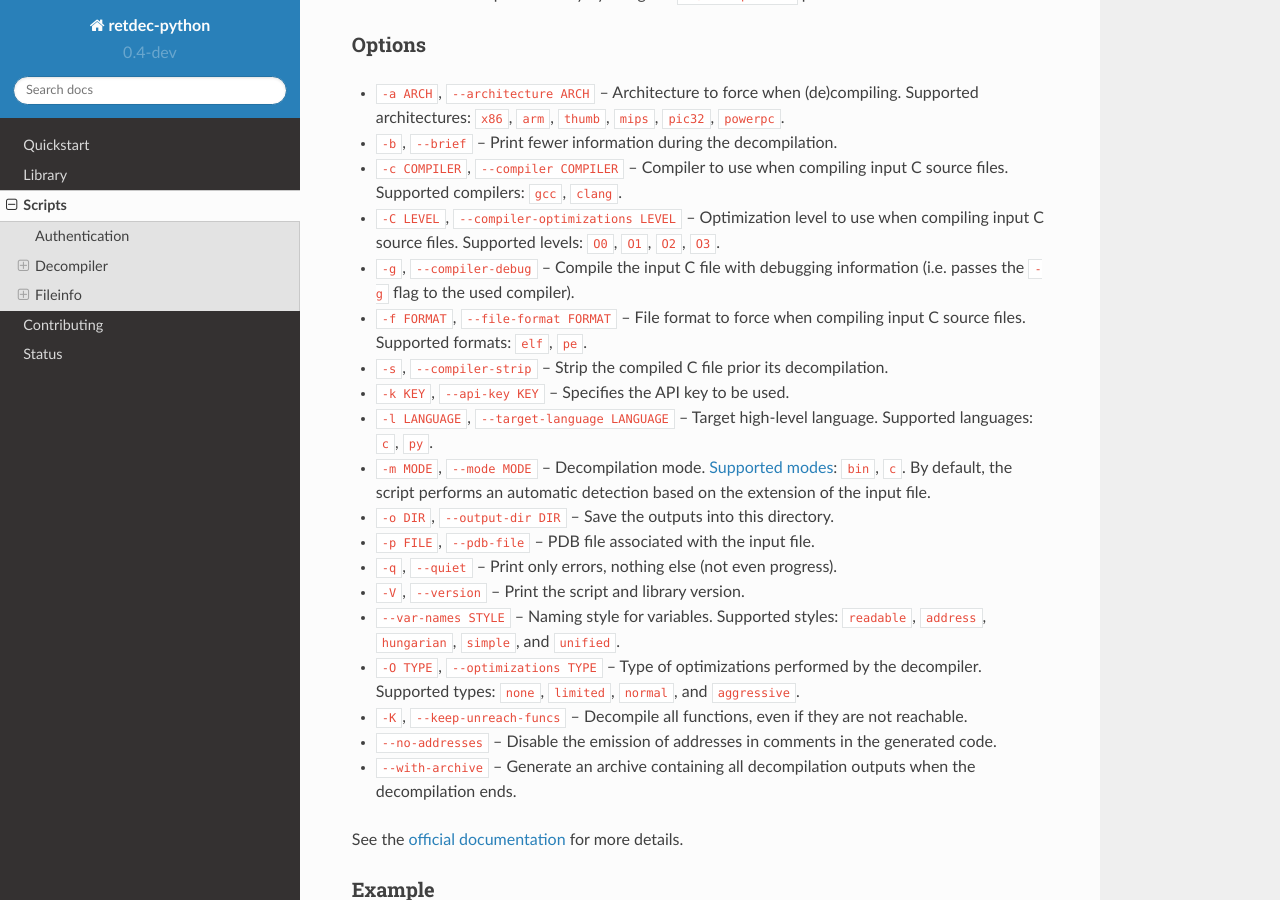
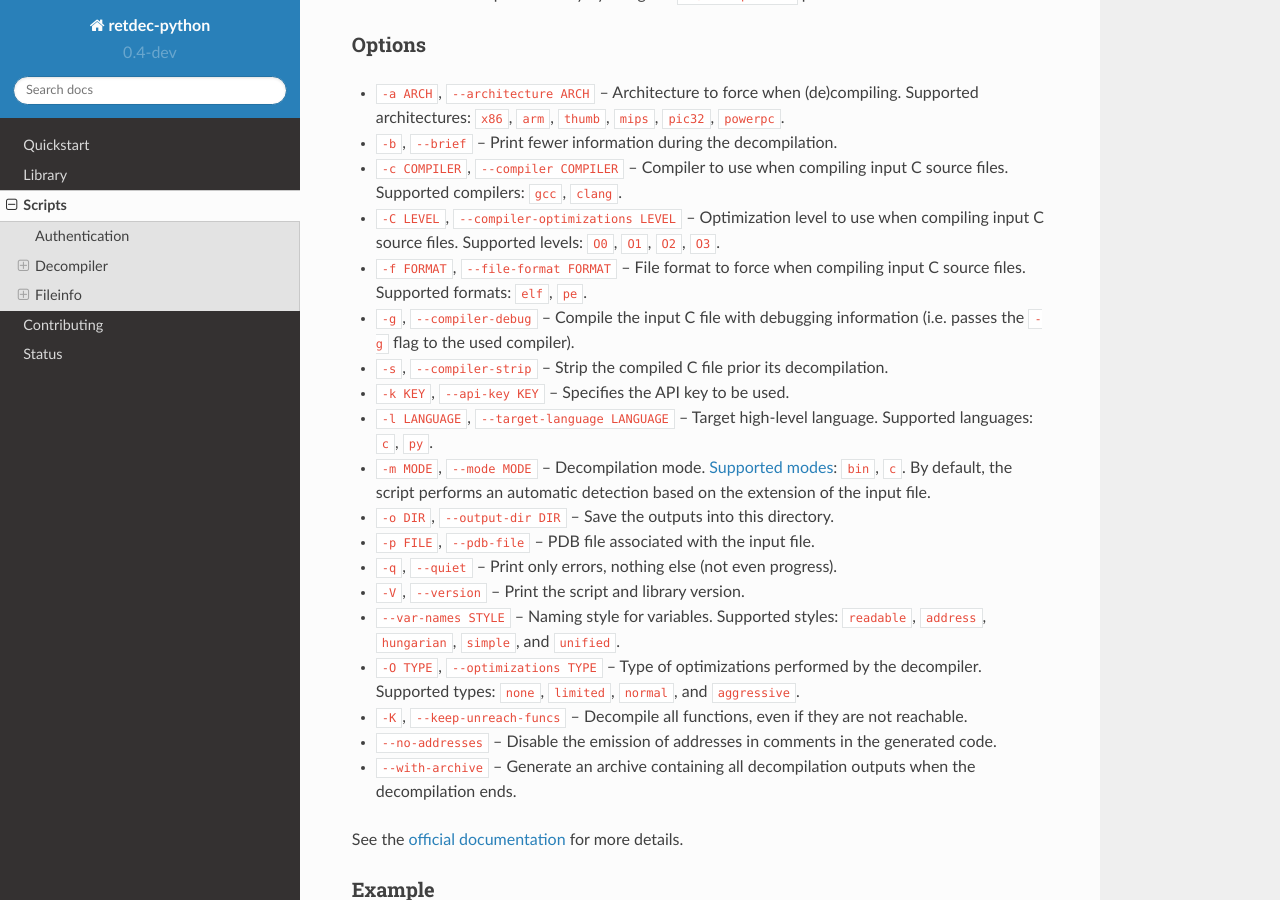
Before and after one commit to s3rvac/retdec-python, a Sphinx documentation site: the page built from docs/scripts.rst, in a window 1280 px wide and 900 px high, scrolled down 995 px. Built offline with Sphinx 7.4.7 and the Read the Docs theme 2.0.0, drawn with Linux system fonts in a browser that asks for light colours.

Commit message:
Reorder decompiler parameters in the docs.
The new order is more meaningful.

```diff
--- a/docs/scripts.rst
+++ b/docs/scripts.rst
@@ -47,8 +47,8 @@ Options
 * ``-b``, ``--brief`` -- Print fewer information during the decompilation.
 * ``-c COMPILER``, ``--compiler COMPILER`` -- Compiler to use when compiling input C source files. Supported compilers: ``gcc``, ``clang``.
 * ``-C LEVEL``, ``--compiler-optimizations LEVEL`` -- Optimization level to use when compiling input C source files. Supported levels: ``O0``, ``O1``, ``O2``, ``O3``.
+* ``-f FORMAT``, ``--file-format FORMAT`` -- File format to force when compiling input C source files. Supported formats: ``elf``, ``pe``.
 * ``-g``, ``--compiler-debug`` -- Compile the input C file with debugging information (i.e. passes the ``-g`` flag to the used compiler).
-* ``-f FORMAT``, ``--file-format FORMAT`` -- File format to force when compiling input C source files. Supported formats: ``elf``, ``pe``.
 * ``-s``, ``--compiler-strip`` -- Strip the compiled C file prior its decompilation.
 * ``-k KEY``, ``--api-key KEY`` -- Specifies the API key to be used.
 * ``-l LANGUAGE``, ``--target-language LANGUAGE`` -- Target high-level language. Supported languages: ``c``, ``py``.
```
